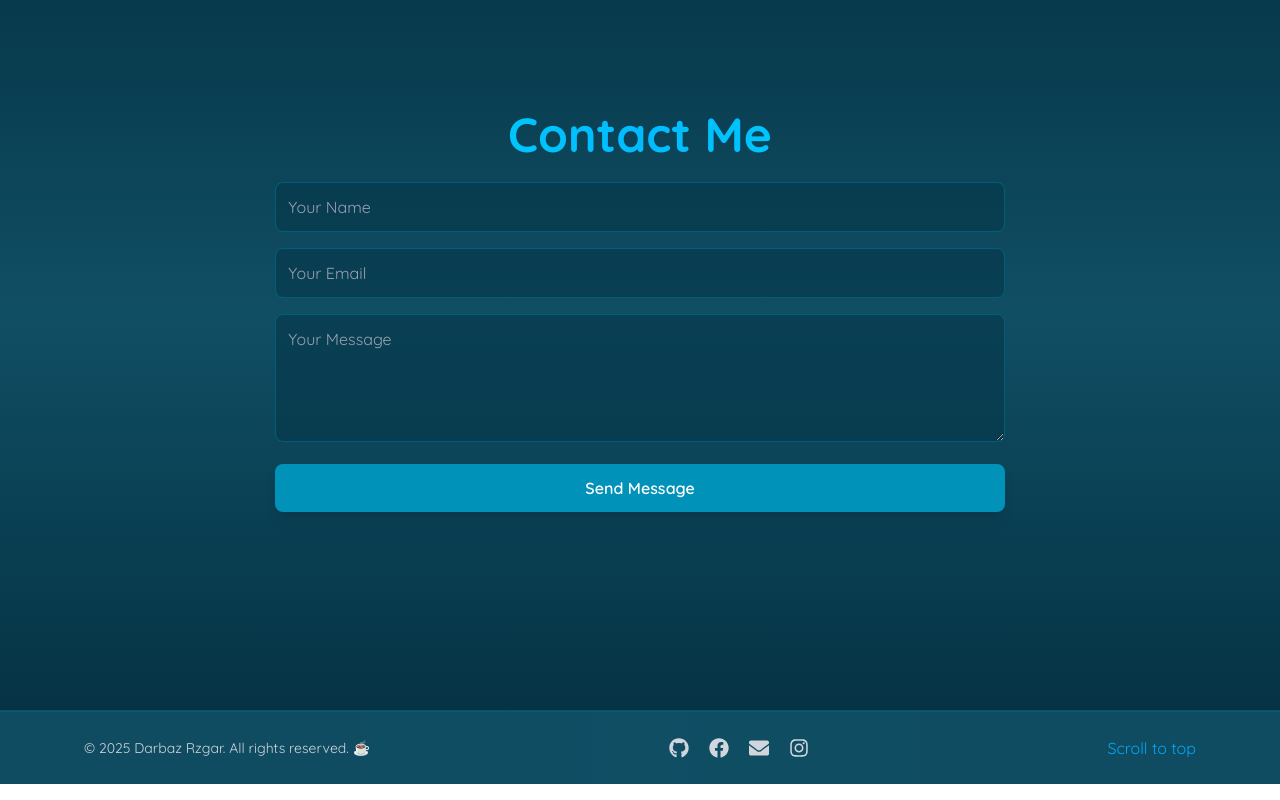
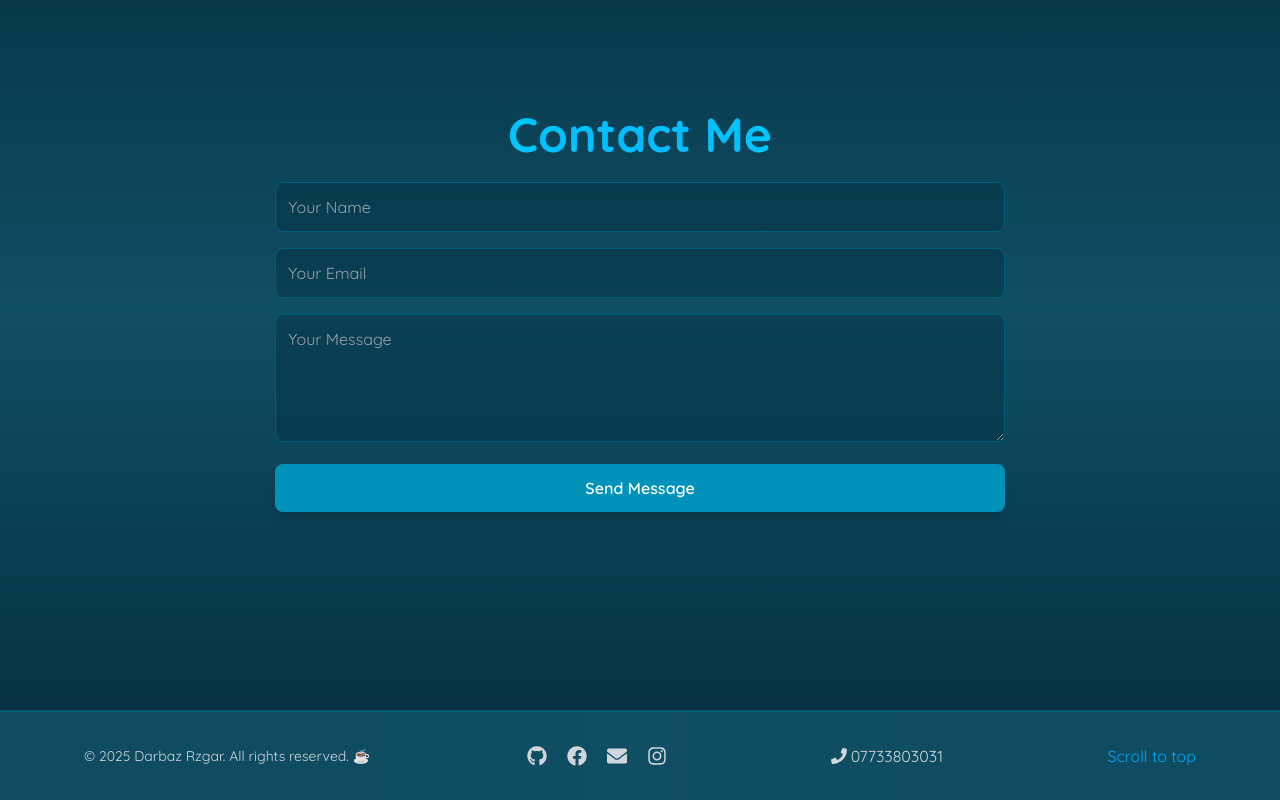
Before and after one commit to darbo-dev/frontend-portfolio, a React (Vite) app: page / in a window 1280 px wide. Shown: the part 2553-3353 px from the top of the page. Built offline with nearby package versions, Linux system fonts and the light colour scheme.

Commit message:
Initial frontend commit

```diff
--- a/src/components/Contact.jsx
+++ b/src/components/Contact.jsx
@@ -13,7 +13,7 @@ const Contact = () => {
     e.preventDefault();
 
     try {
-      const res = await fetch("http://localhost:8000/api/contact", {
+      const res = await fetch("portfolio-backend-production-0032.up.railway.app/api/contact", {
         method: "POST",
         headers: { "Content-Type": "application/json" },
         body: JSON.stringify(formData),
--- a/src/components/Footer.jsx
+++ b/src/components/Footer.jsx
@@ -1,4 +1,4 @@
-import { FaGithub, FaLinkedin, FaEnvelope, FaFacebook, FaInstagram } from "react-icons/fa";
+import { FaGithub, FaLinkedin, FaEnvelope, FaFacebook, FaInstagram, FaPhone } from "react-icons/fa";
 import { Link as ScrollLink } from "react-scroll";
 
 const Footer = () => {
@@ -35,10 +35,14 @@ const Footer = () => {
             <a
             target="_blank"
             href="https://www.instagram.com/journeywithmern/"
-            className="hover:text-cyan-400 transition-colors"
+            className="hover:text-cyan-400 cursor-pointer transition-colors"
           >
             <FaInstagram />
           </a>
+        </div>
+        <div className="flex gap-1 items-center m-2">
+            <FaPhone />
+            <span>07733803031</span>
         </div>
         <div>
             <ScrollLink to="Home" smooth={true} duration={500} className="text-sky-500">Scroll to top</ScrollLink>
```
